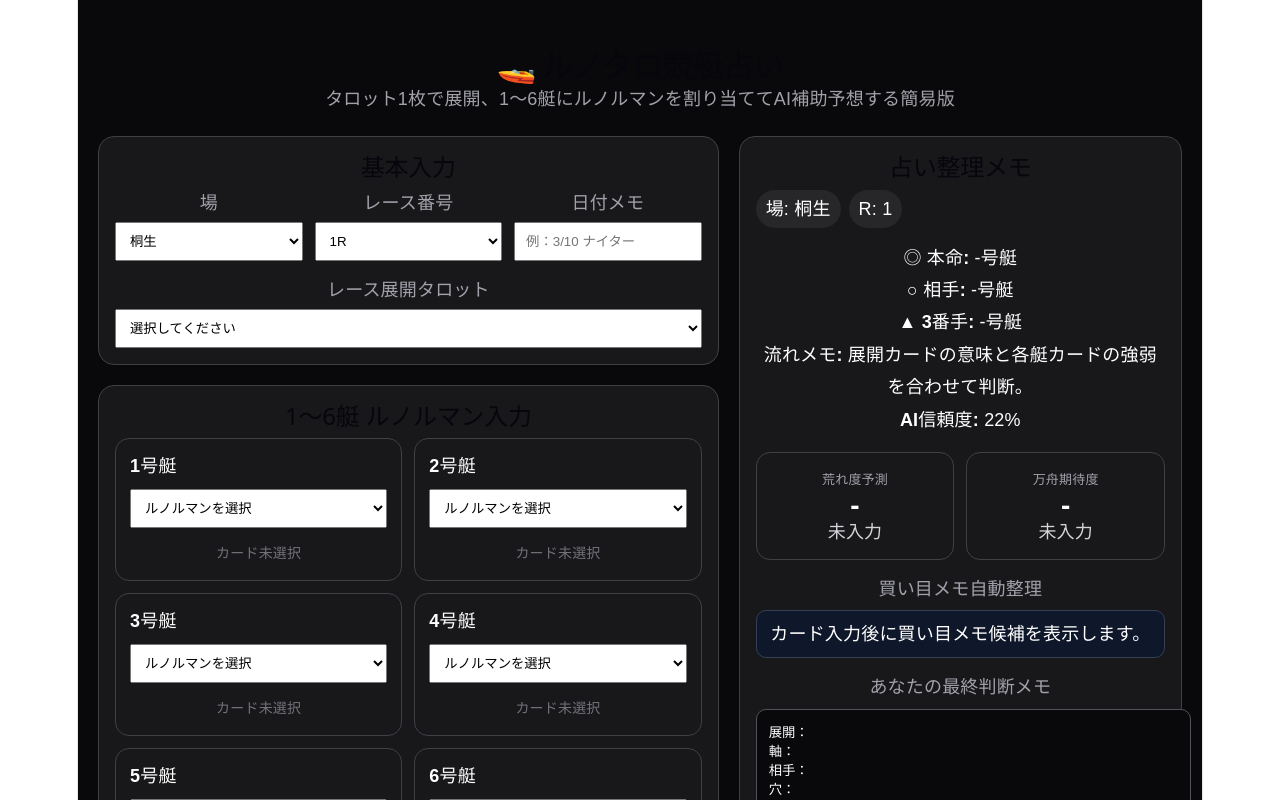
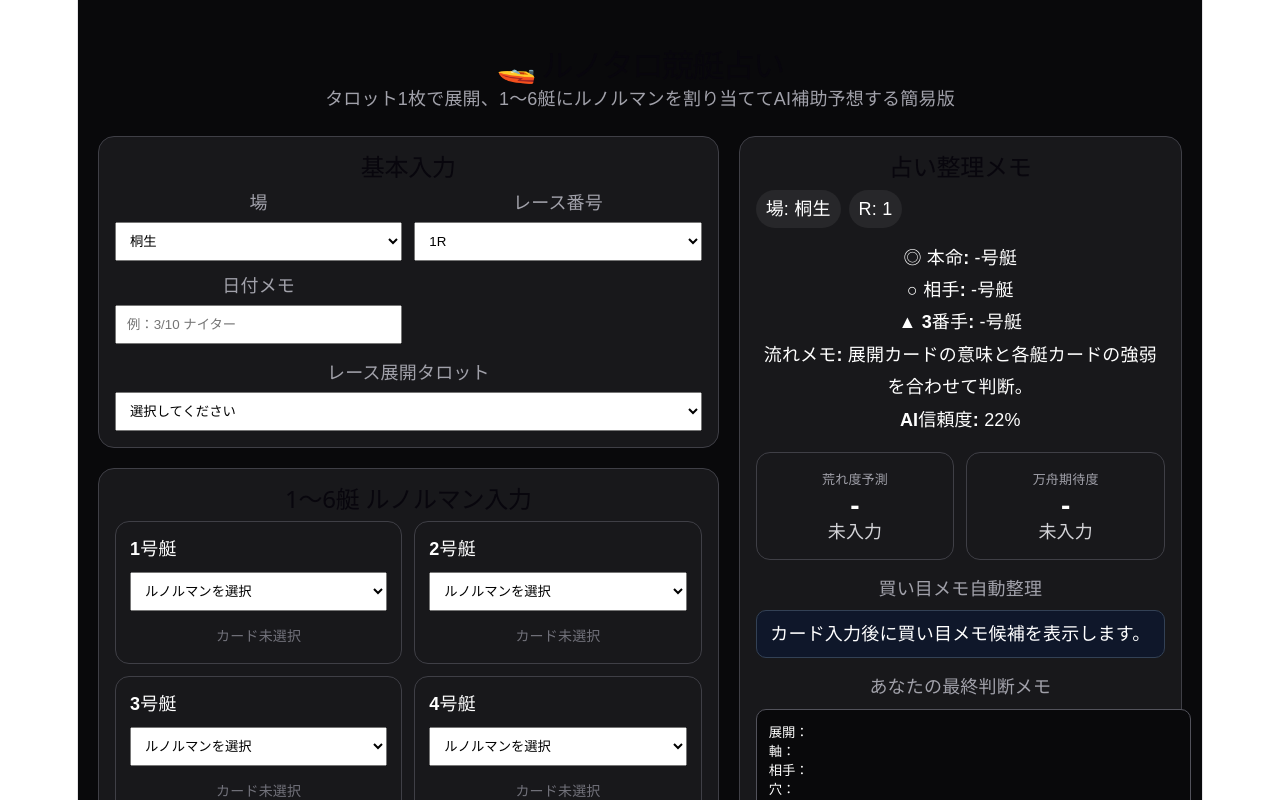
Before and after one commit to j1n77jp/runotaro-app, a React (Vite) app: page / in a window 1280 px wide. Shown: the top 800 px of the page. Built offline with nearby package versions, Linux system fonts and the light colour scheme.

Commit message:
Update BasicFormSection.jsx

```diff
--- a/src/components/BasicFormSection.jsx
+++ b/src/components/BasicFormSection.jsx
@@ -20,14 +20,19 @@ export default function BasicFormSection({
       <div
         style={{
           display: "grid",
-          gridTemplateColumns: "1fr 1fr 1fr",
+          gridTemplateColumns: "repeat(auto-fit, minmax(220px, 1fr))",
           gap: 12,
           marginBottom: 16,
+          width: "100%",
         }}
       >
-        <div style={{ minWidth: 0 }}>
+        <div style={{ minWidth: 0, width: "100%" }}>
           <div style={{ marginBottom: 6, color: "#a1a1aa" }}>場</div>
-          <select value={venue} onChange={(e) => setVenue(e.target.value)} style={fieldStyle()}>
+          <select
+            value={venue}
+            onChange={(e) => setVenue(e.target.value)}
+            style={{ ...fieldStyle(), display: "block" }}
+          >
             {venues.map((v) => (
               <option key={v} value={v}>
                 {v}
@@ -36,9 +41,13 @@ export default function BasicFormSection({
           </select>
         </div>
 
-        <div style={{ minWidth: 0 }}>
+        <div style={{ minWidth: 0, width: "100%" }}>
           <div style={{ marginBottom: 6, color: "#a1a1aa" }}>レース番号</div>
-          <select value={raceNo} onChange={(e) => setRaceNo(e.target.value)} style={fieldStyle()}>
+          <select
+            value={raceNo}
+            onChange={(e) => setRaceNo(e.target.value)}
+            style={{ ...fieldStyle(), display: "block" }}
+          >
             {raceNumbers.map((n) => (
               <option key={n} value={n}>
                 {n}R
@@ -47,20 +56,24 @@ export default function BasicFormSection({
           </select>
         </div>
 
-        <div style={{ minWidth: 0 }}>
+        <div style={{ minWidth: 0, width: "100%" }}>
           <div style={{ marginBottom: 6, color: "#a1a1aa" }}>日付メモ</div>
           <input
             value={dateMemo}
             onChange={(e) => setDateMemo(e.target.value)}
             placeholder="例：3/10 ナイター"
-            style={fieldStyle()}
+            style={{ ...fieldStyle(), display: "block" }}
           />
         </div>
       </div>
 
-      <div style={{ minWidth: 0 }}>
+      <div style={{ minWidth: 0, width: "100%" }}>
         <div style={{ marginBottom: 6, color: "#a1a1aa" }}>レース展開タロット</div>
-        <select value={tarot} onChange={(e) => setTarot(e.target.value)} style={fieldStyle()}>
+        <select
+          value={tarot}
+          onChange={(e) => setTarot(e.target.value)}
+          style={{ ...fieldStyle(), display: "block" }}
+        >
           <option value="">選択してください</option>
           {tarotCards.flatMap((card) => [
             <option key={`${card.name}-normal`} value={card.name}>
```
